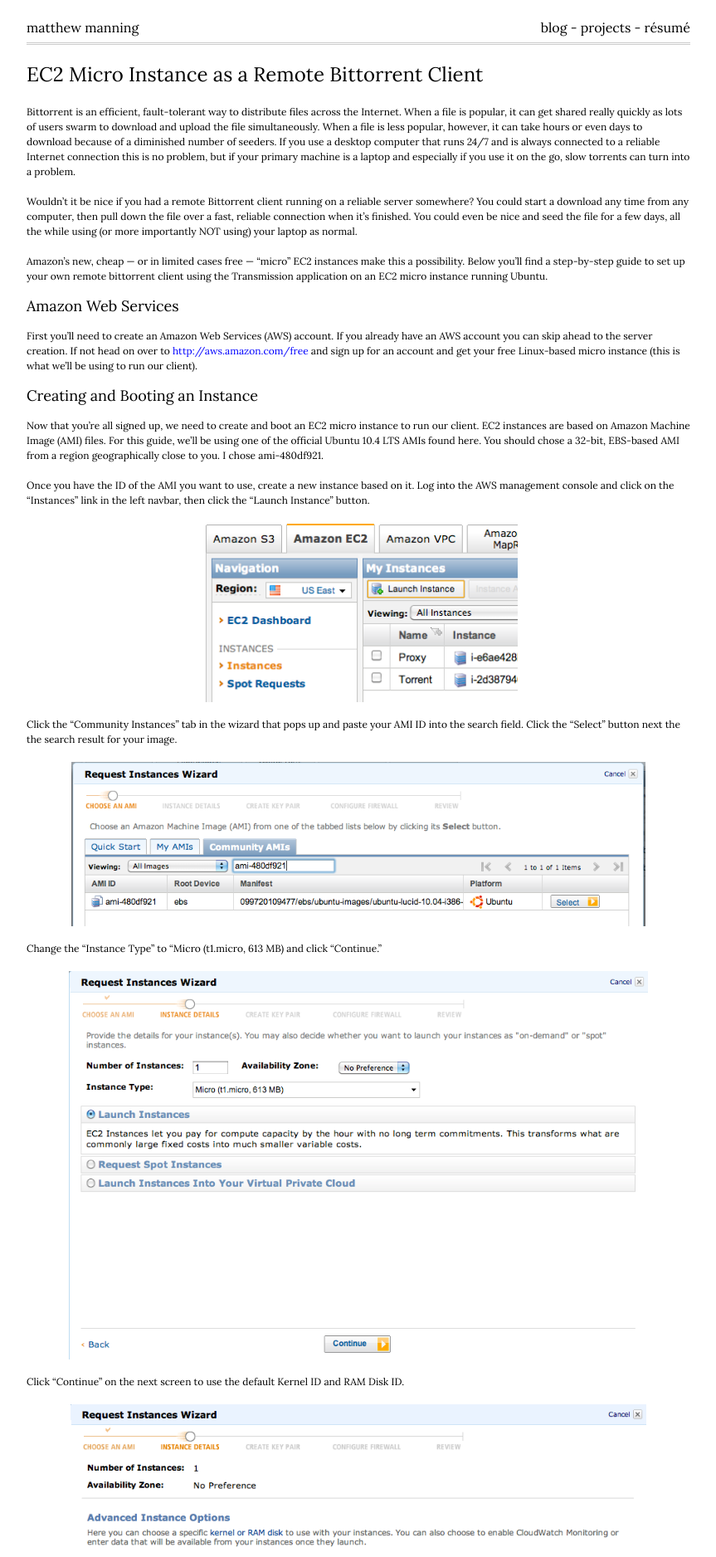
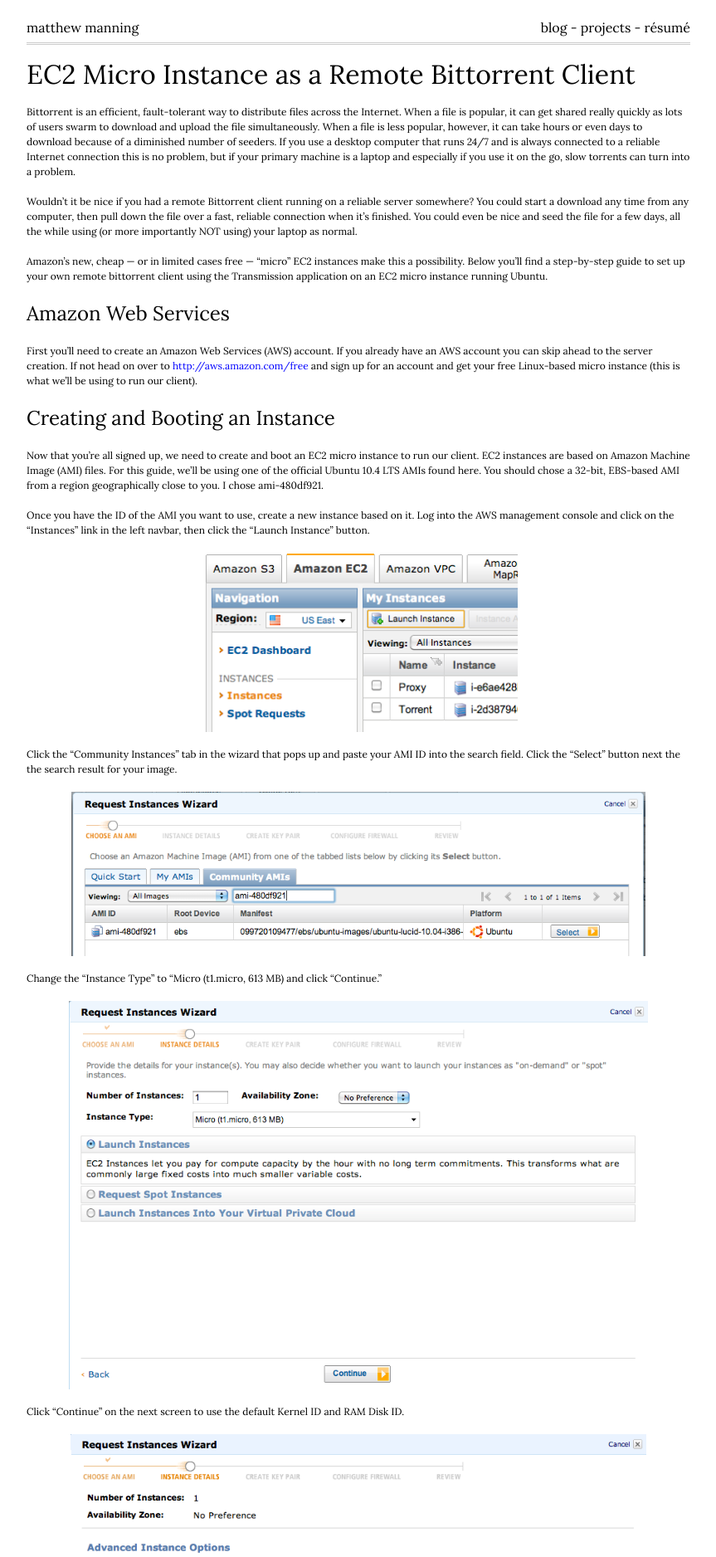
Before and after one commit to mattmanning/mattmanning.github.com, a Jekyll site: the page built from _posts/2010-11-29-EC2-Micro-Instance-as-a-Remote-Bittorrent-Client.md, in a window 1280 px wide. Shown: the top 1876 px of the page at 83% size, without its empty margins (208-1071 px from the left). Built offline with Jekyll 4.4.1, drawn with Linux system fonts in a browser that asks for light colours; Markdown is read by kramdown in place of the engine named in the settings.

Commit message:
header style changes

```diff
--- a/css/screen.css
+++ b/css/screen.css
@@ -63,20 +63,21 @@
 }
 
 h1 {
+  font-size: 32px;
+  line-height: 36px;
+  margin-bottom: 18px;
+}
+
+h2 {
   font-size: 24px;
   line-height: 36px;
   margin-bottom: 18px;
 }
 
-h2 {
+h3 {
   font-size: 18px;
   line-height: 18px;
   margin-bottom: 18px;
-}
-
-h3 {
-  font-size: 12px;
-  line-height: 18px;
 }
 
 p {
@@ -134,7 +135,7 @@
   margin-bottom: 18px;
   padding-bottom: auto;
   line-height: 36px;
-  font-size: 24px;
+  font-size: 32px;
 }
 
 article p a {
```
